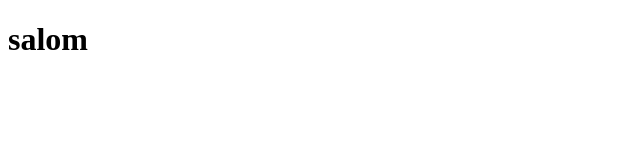
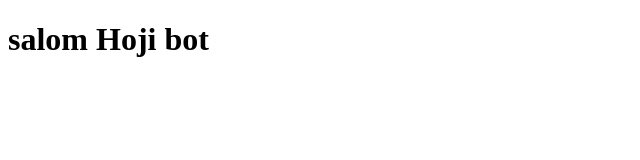
Before and after one commit to AhmadbekUmarov/online_market, a plain HTML site: page index.html in a window 1280 px wide. Shown: the whole page, without its empty margins (0-640 px from the left). Drawn offline with Linux system fonts and the light colour scheme.

Commit message:
Hoji lolo

```diff
--- a/index.html
+++ b/index.html
@@ -10,7 +10,7 @@
 
 
     <header>
-        <h1>salom</h1>
+        <h1>salom Hoji bot</h1>
     </header>
 
 
```
